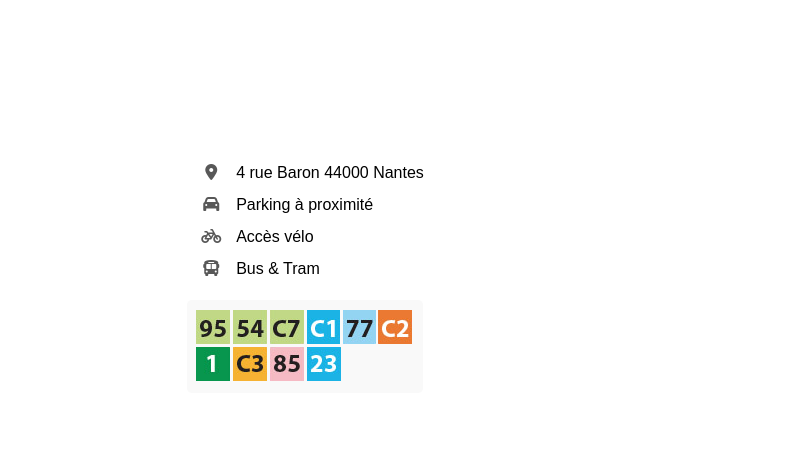
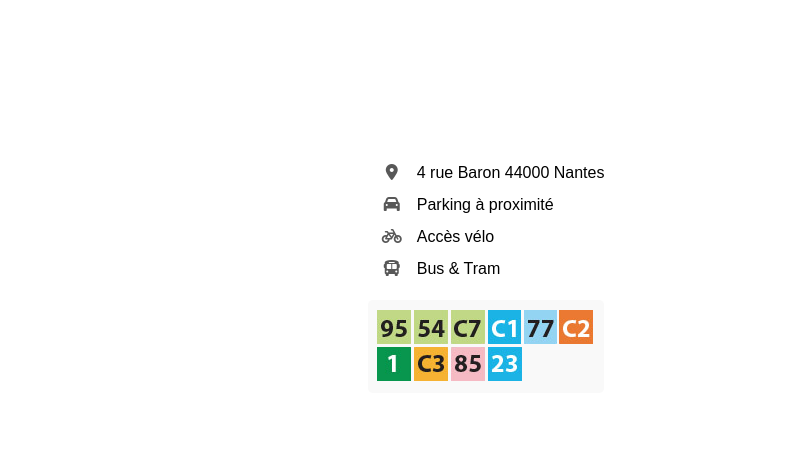
Before and after one commit to AntoineBonamy/coworkingProject, a website: page index.html in a window 1280 px wide. Shown: the part 1820-2294 px from the top of the page, 485-1280 px from the left. Drawn offline with Linux system fonts and the light colour scheme.

Commit message:
Work map

```diff
--- a/map/map.css
+++ b/map/map.css
@@ -1,5 +1,5 @@
 .blocs-map {
-    /* zoom: inherit; */
+
     width: 100%;
 }
 
@@ -17,8 +17,7 @@
 
 .map-info {
     line-height: 2;
-    max-width: 100%;
-    margin: 10px auto;
+    margin: 10px;
     padding: 20px 0px 20px 0px;
     /* background-color: blue; */
 }
@@ -26,8 +25,7 @@
 .map-info-top {
     /* background-color: rgb(146, 206, 36); */
     display: flex;
-    flex-direction: row;
-    width: 100%;
+
     justify-content: center;
 }
 
@@ -39,13 +37,6 @@
     align-items: center;
     width: 50px;
     opacity: 0.65;
-}
-
-.map-info-top-text {
-    /* background-color: rgb(154, 120, 182); */
-    display: flex;
-    flex-direction: column;
-
 }
 
 .map-info-bot {
@@ -66,7 +57,6 @@ ul {
         justify-content: space-around;
         align-items: center;
         margin: auto auto;
-
     }
 }
 
```
